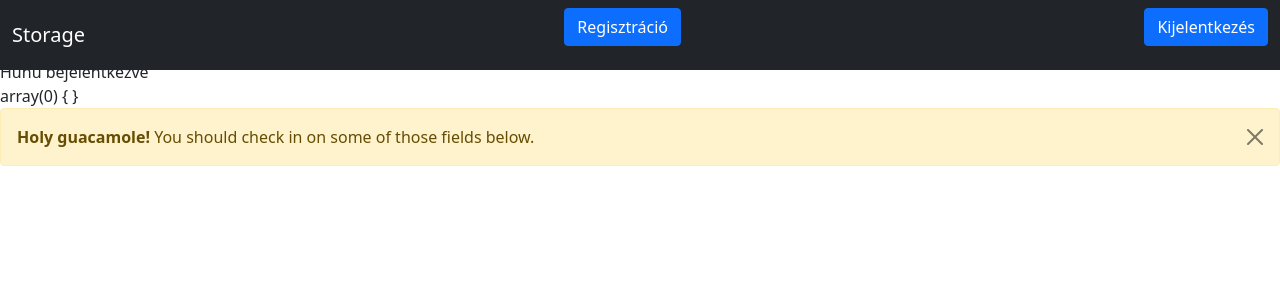
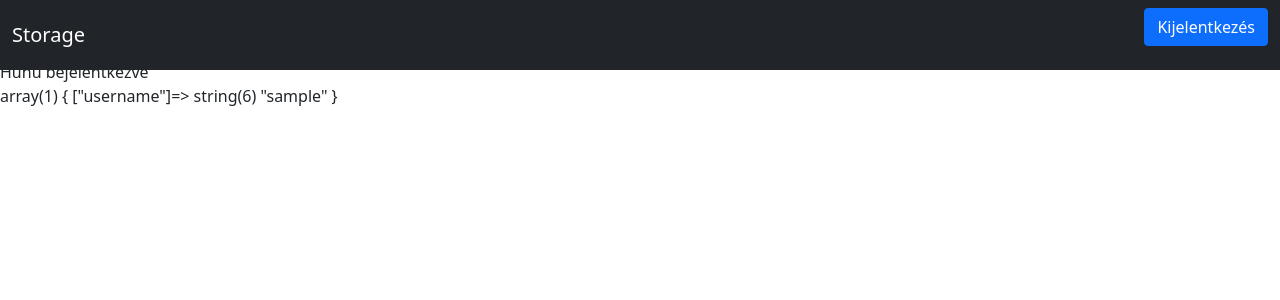
Before and after one commit to ladikszabolcs/draken-storage, a PHP site: page /index.php in a window 1280 px wide. Shown: the top 300 px of the page. Run offline with PHP 8.4, Linux system fonts and the light colour scheme; a user stored in the database is signed in.

Commit message:
menu update

```diff
--- a/index.php
+++ b/index.php
@@ -12,6 +12,23 @@
 $database->connect("LOCAL");
 $database->sqlquery("SHOW TABLES;");	//??????
 $view->menuView();
+echo("<div style='margin-top:60px'></div>");
+
+if(array_key_exists("error", $_GET)){
+	$value = $_GET["error"];
+	switch ($value) {
+		case 'useralreadyexists':
+			$view->errorMessageView("Ilyen felhasználó már létezik", "warning");
+			break;
+		case 'success':
+			$view->errorMessageView("Siker!", "success");
+			break;
+		case 'passwordfail':
+			$view->errorMessageView("Jelszó nem megfelelő!", "danger");
+		default:
+			break;
+	}
+}
 
 if(array_key_exists("registry", $_POST)){
 	$view->registryView();
@@ -23,10 +40,7 @@
 	$view->loginView();
 }
 
-
-var_dump($_GET);
-$view->errorMessageView("Teszt", "success");
-
+var_dump($_SESSION);
 
 //$kimenet = $database->sqlquery("SELECT * FROM users WHERE email='robert'");
 
--- a/views/class_views.php
+++ b/views/class_views.php
@@ -19,35 +19,33 @@
 
 	function menuView()
 	{
-		echo ('
-			<nav class="navbar navbar-expand-sm bg-dark navbar-dark fixed-top">
+		$menuheader = '<nav class="navbar navbar-expand-sm bg-dark navbar-dark fixed-top">
   			<div class="container-fluid">
-  			<a class="navbar-brand" href="index.php">Storage</a>
-
-
-
-
-			<ul class"nav navbar-nav">
+  			<a class="navbar-brand" href="index.php">Storage</a>';
+  		$registermenu = '<ul class"nav navbar-nav">
 				<li class="nav-item">
 					<form action="index.php" method="post">
 						<button type="submit" name="registry" class="btn btn-primary">Regisztráció</button>
 					</form>
 				</li>
-			</ul>
-
-
-
-
-			<ul class"nav navbar-nav">
+			</ul>';
+		$logoutmenu = '<ul class"nav navbar-nav">
 				<li class="nav-item">
 					<form action="logout.php" method="post">
 						<button type="submit" name="logout" class="btn btn-primary">Kijelentkezés</button>
 					</form>
 				</li>
-			</ul>
-			</div>
-			</nav>
-			');
+			</ul>';
+		$menufooter = '</div>
+			</nav>';
+
+		if(array_key_exists("username", $_SESSION)){
+			echo($menuheader . $logoutmenu . $menufooter);
+		}
+		else{
+			echo($menuheader . $registermenu . $menufooter);
+		}
+		//echo($menuheader . $registermenu . $logoutmenu . $menufooter);
 	}
 
 	function loginView()
@@ -85,8 +83,9 @@
 	}
 
 	function errorMessageView($message, $color){
-		echo('<div class="alert alert-warning alert-dismissible fade show" role="alert">
-  <strong>Holy guacamole!</strong> You should check in on some of those fields below.
+
+		echo('<div class="alert alert-' . $color . ' alert-dismissible fade show" role="alert">
+  <strong>Holy guacamole!</strong> ' . $message . '
   <button type="button" class="btn-close" data-bs-dismiss="alert" aria-label="Close"></button>
 </div>');
 	}
```
Also changed, not shown: login.php (+2 -7 lines).
